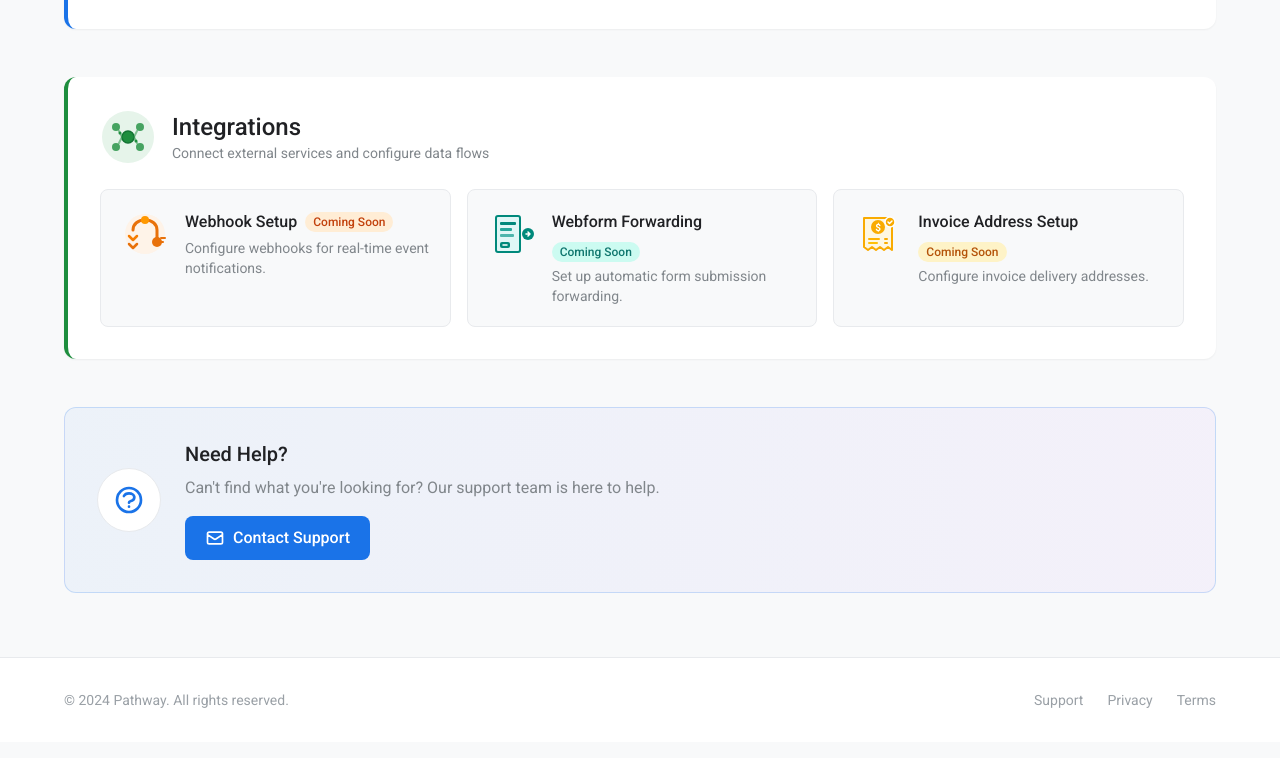
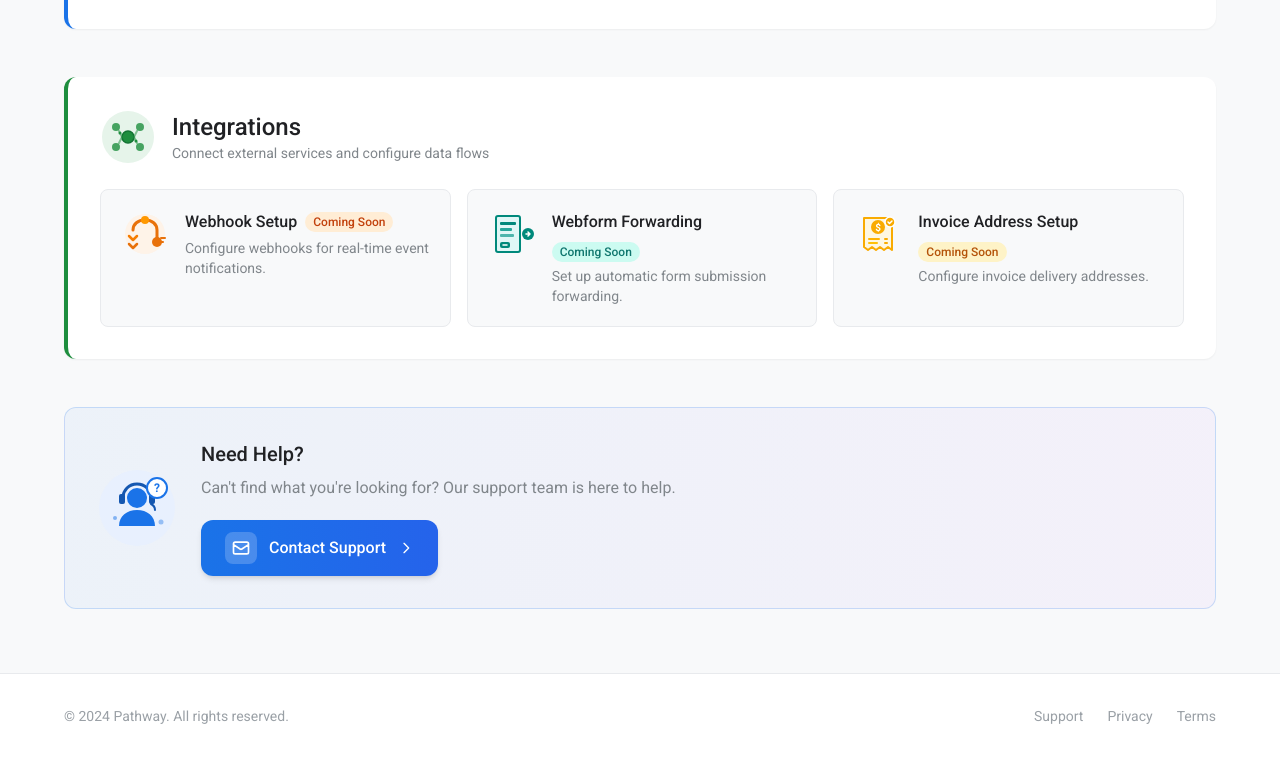
Before and after one commit to TreatmentPath/pathway-docs, a plain HTML site: page index.html in a window 1280 px wide. Shown: the part 521-1279 px from the top of the page. Drawn offline with nearby package versions, Linux system fonts and the light colour scheme; a web font is replaced by a local one.

Commit message:
Enhance Help section in index.html with new illustration and improved contact support button

```diff
--- a/index.html
+++ b/index.html
@@ -327,19 +327,41 @@
       <section>
         <div class="bg-gradient-to-r from-google-blue/5 to-purple-500/5 border border-google-blue/20 rounded-xl p-6 md:p-8">
           <div class="flex flex-col md:flex-row items-center gap-6">
-            <div class="w-16 h-16 rounded-full bg-white border border-google-gray-200 flex items-center justify-center flex-shrink-0">
-              <svg class="w-8 h-8 text-google-blue" fill="none" stroke="currentColor" viewBox="0 0 24 24">
-                <path stroke-linecap="round" stroke-linejoin="round" stroke-width="2" d="M8.228 9c.549-1.165 2.03-2 3.772-2 2.21 0 4 1.343 4 3 0 1.4-1.278 2.575-3.006 2.907-.542.104-.994.54-.994 1.093m0 3h.01M21 12a9 9 0 11-18 0 9 9 0 0118 0z"/>
+            <!-- Help Illustration -->
+            <div class="w-20 h-20 flex-shrink-0">
+              <svg viewBox="0 0 80 80" fill="none" xmlns="http://www.w3.org/2000/svg" class="w-full h-full">
+                <!-- Background circle -->
+                <circle cx="40" cy="40" r="38" fill="#E8F0FE"/>
+                <!-- Person/Support agent -->
+                <circle cx="40" cy="30" r="10" fill="#1a73e8"/>
+                <path d="M22 58C22 48 30 42 40 42C50 42 58 48 58 58" fill="#1a73e8"/>
+                <!-- Headset -->
+                <path d="M26 30C26 22 32 16 40 16C48 16 54 22 54 30" stroke="#1557b0" stroke-width="3" stroke-linecap="round" fill="none"/>
+                <rect x="22" y="26" width="6" height="10" rx="2" fill="#1557b0"/>
+                <rect x="52" y="26" width="6" height="10" rx="2" fill="#1557b0"/>
+                <!-- Microphone -->
+                <path d="M54 36C54 36 58 38 58 42" stroke="#1557b0" stroke-width="2" stroke-linecap="round"/>
+                <!-- Speech bubble -->
+                <circle cx="60" cy="20" r="10" fill="white" stroke="#1a73e8" stroke-width="2"/>
+                <text x="60" y="24" text-anchor="middle" fill="#1a73e8" font-size="12" font-weight="bold">?</text>
+                <!-- Sparkles -->
+                <circle cx="18" cy="50" r="2" fill="#1a73e8" opacity="0.5"/>
+                <circle cx="64" cy="54" r="2.5" fill="#1a73e8" opacity="0.4"/>
               </svg>
             </div>
-            <div class="text-center md:text-left">
+            <div class="text-center md:text-left flex-1">
               <h3 class="font-google-sans text-xl font-medium text-google-gray-900 mb-2">Need Help?</h3>
-              <p class="text-google-gray-600 mb-4">Can't find what you're looking for? Our support team is here to help.</p>
-              <a href="mailto:support@pathway.dental" class="inline-flex items-center gap-2 px-5 py-2.5 bg-google-blue text-white font-medium rounded-lg hover:bg-google-blue-hover transition-colors">
-                <svg class="w-5 h-5" fill="none" stroke="currentColor" viewBox="0 0 24 24">
-                  <path stroke-linecap="round" stroke-linejoin="round" stroke-width="2" d="M3 8l7.89 5.26a2 2 0 002.22 0L21 8M5 19h14a2 2 0 002-2V7a2 2 0 00-2-2H5a2 2 0 00-2 2v10a2 2 0 002 2z"/>
+              <p class="text-google-gray-600 mb-5">Can't find what you're looking for? Our support team is here to help.</p>
+              <a href="mailto:support@pathway.dental" class="group inline-flex items-center gap-3 px-6 py-3 bg-gradient-to-r from-google-blue to-blue-600 text-white font-medium rounded-xl hover:from-google-blue-hover hover:to-blue-700 transition-all shadow-md hover:shadow-lg transform hover:-translate-y-0.5">
+                <span class="w-8 h-8 bg-white/20 rounded-lg flex items-center justify-center">
+                  <svg class="w-5 h-5" fill="none" stroke="currentColor" viewBox="0 0 24 24">
+                    <path stroke-linecap="round" stroke-linejoin="round" stroke-width="2" d="M3 8l7.89 5.26a2 2 0 002.22 0L21 8M5 19h14a2 2 0 002-2V7a2 2 0 00-2-2H5a2 2 0 00-2 2v10a2 2 0 002 2z"/>
+                  </svg>
+                </span>
+                <span>Contact Support</span>
+                <svg class="w-4 h-4 transition-transform group-hover:translate-x-1" fill="none" stroke="currentColor" viewBox="0 0 24 24">
+                  <path stroke-linecap="round" stroke-linejoin="round" stroke-width="2" d="M9 5l7 7-7 7"/>
                 </svg>
-                Contact Support
               </a>
             </div>
           </div>
```
